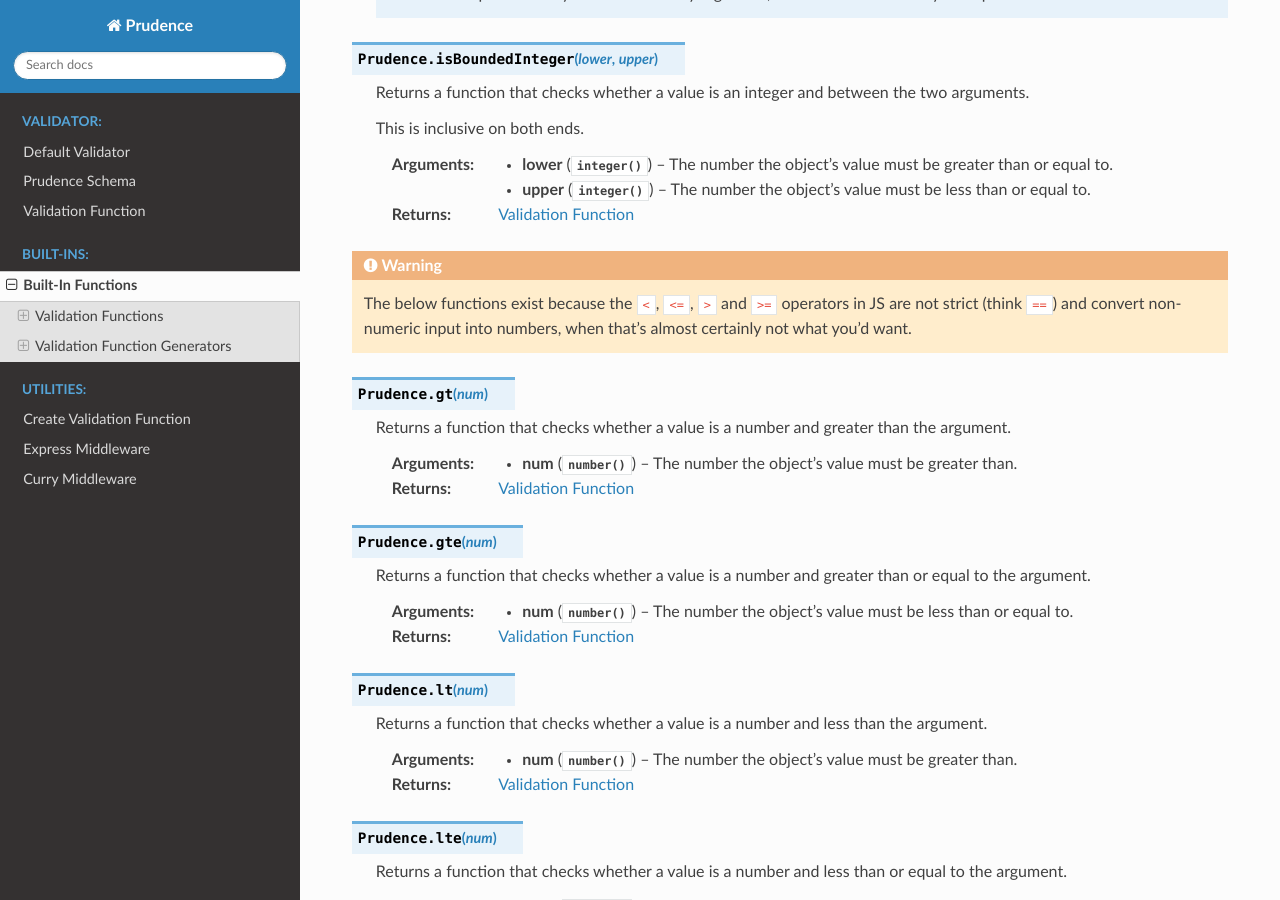
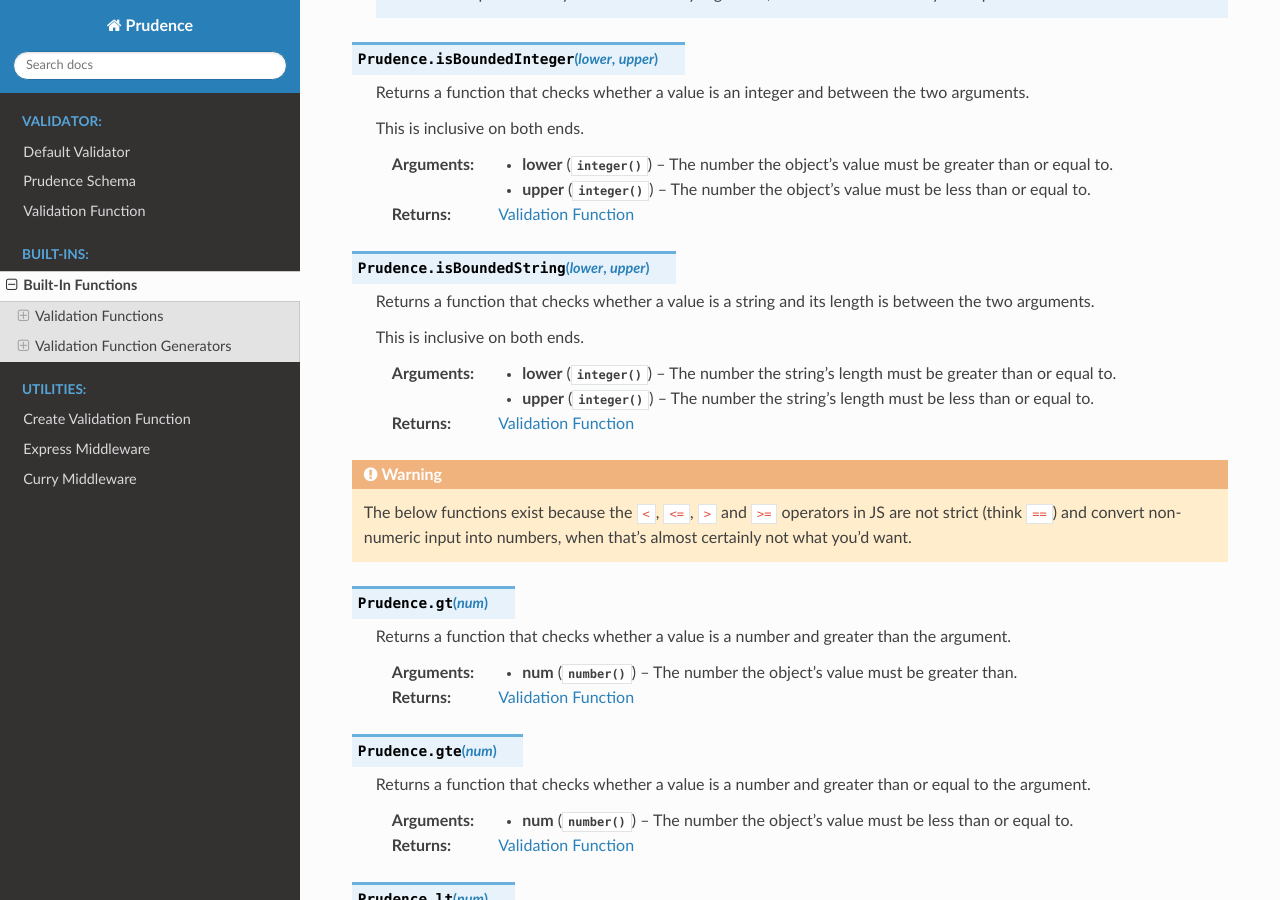
Before and after one commit to zkldi/prudence-docs, a Sphinx documentation site: the page built from source/builtins/builtins.rst, in a window 1280 px wide and 900 px high, scrolled down 1470 px. Built offline with Sphinx 7.4.7 and the Read the Docs theme 2.0.0, drawn with Linux system fonts in a browser that asks for light colours.

```diff
--- a/source/builtins/builtins.rst
+++ b/source/builtins/builtins.rst
@@ -82,6 +82,17 @@ The arguments they expect are detailed in their below definitions.
 
     :returns: :ref:`validation_fn`
 
+.. function:: isBoundedString(lower, upper)
+
+    Returns a function that checks whether a value is a string and its length is between the two arguments.
+
+    This is inclusive on both ends.
+
+    :param integer lower: The number the string's length must be greater than or equal to.
+    :param integer upper: The number the string's length must be less than or equal to.
+
+    :returns: :ref:`validation_fn`
+
 .. warning:: The below functions exist because the ``<``, ``<=``, ``>`` and ``>=`` operators in JS are not strict (think ``==``)
     and convert non-numeric input into numbers, when that's almost certainly not what you'd want.
 
--- a/source/index.rst
+++ b/source/index.rst
@@ -5,7 +5,9 @@ Prudence is a simple JS object validator.
 
 The source code can be found `here <https://github.com/zkldi/Prudence>`_.
 
-The current version for Prudence is ``v0.1.1``.
+Prudence is available for download on `npm <https://npmjs.org/prudence>`_.
+
+The current version for Prudence is ``v0.3.0``.
 
 .. toctree::
     :maxdepth: 2
```
